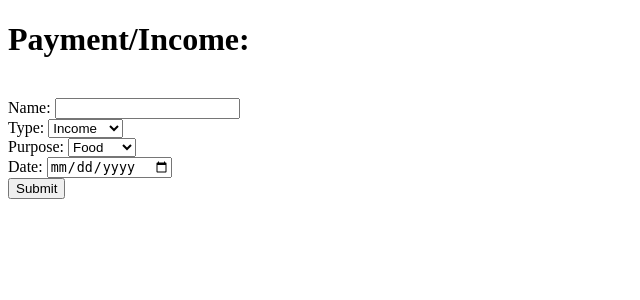
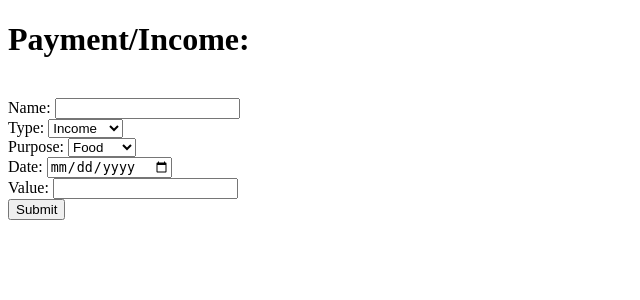
Before and after one commit to donnabauerc/Stats, a PHP site: page / in a window 1280 px wide. Shown: the top 300 px of the page, without its empty margins (0-640 px from the left). Run offline with PHP 8.4, Linux system fonts and the light colour scheme.

Commit message:
Entries into db (with value XD)

```diff
--- a/index.php
+++ b/index.php
@@ -31,16 +31,17 @@
                 <option value="other">Other</option>
             </select><br>
             Date: <input type="date" name="date" id="date"><br> <!-- zB.: 2019-04-16 -->
+            Value: <input type="text" name="value" id="value" required><br>
             <input type="submit"  name="submit">
         </form>
     </body>
 </html>
 <?php
     if(isset($_POST['submit'])){
-        $data = [$_POST['name'],$_POST['type'],$_POST['purpose'],$_POST['date']];
+        $data = [$_POST['name'],$_POST['type'],$_POST['purpose'],$_POST['date'], $_POST['value']];
         $entry = implode(',',$data);
 
-        $insertStatement = "INSERT INTO entries (id, name, type, purpose, date) VALUES ('', '$data[0]', '$data[1]', '$data[2]', '$data[3]');";
+        $insertStatement = "INSERT INTO entries (id, name, type, purpose, date, value) VALUES ('', '$data[0]', '$data[1]', '$data[2]', '$data[3]', '$data[4]');";
         if ($_res = $conn->query($insertStatement)){
             echo "<br>Entry has been added to the database.";
         }else {
```
